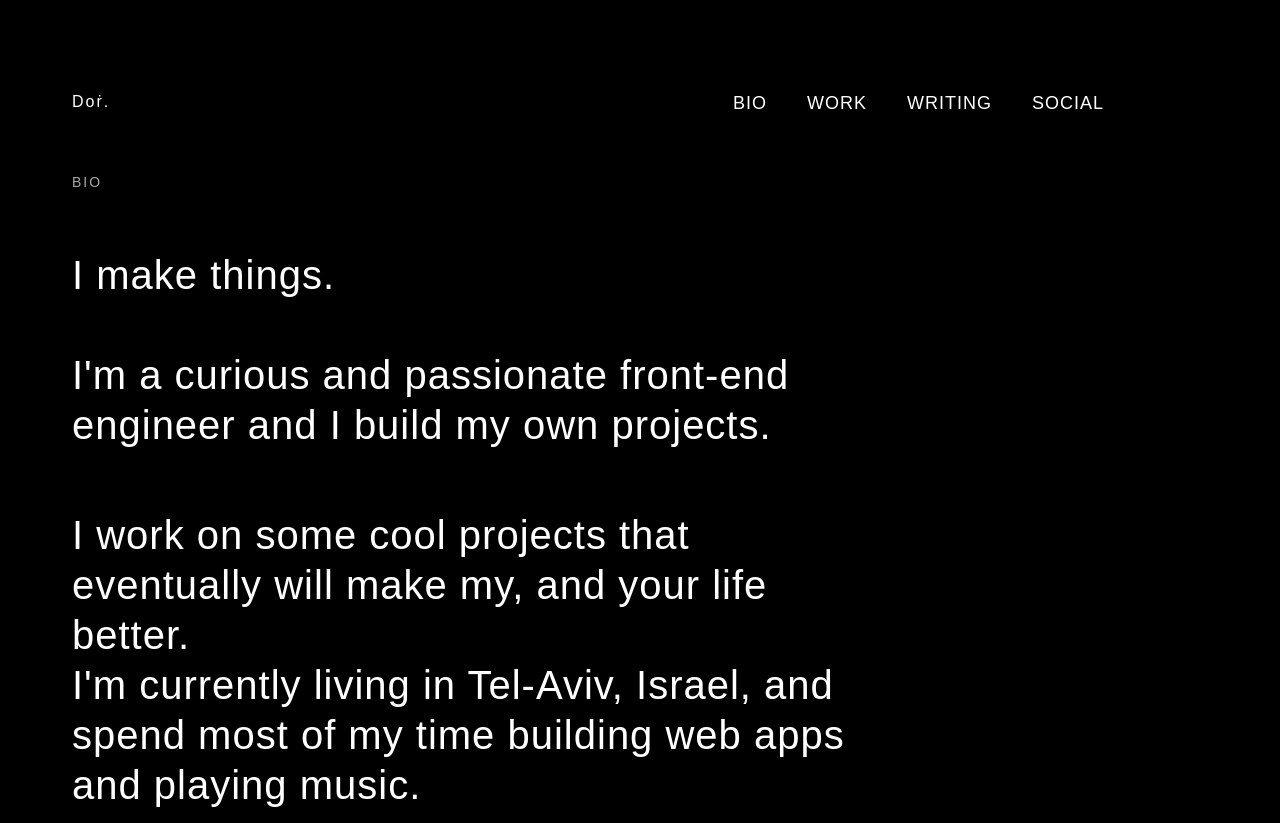
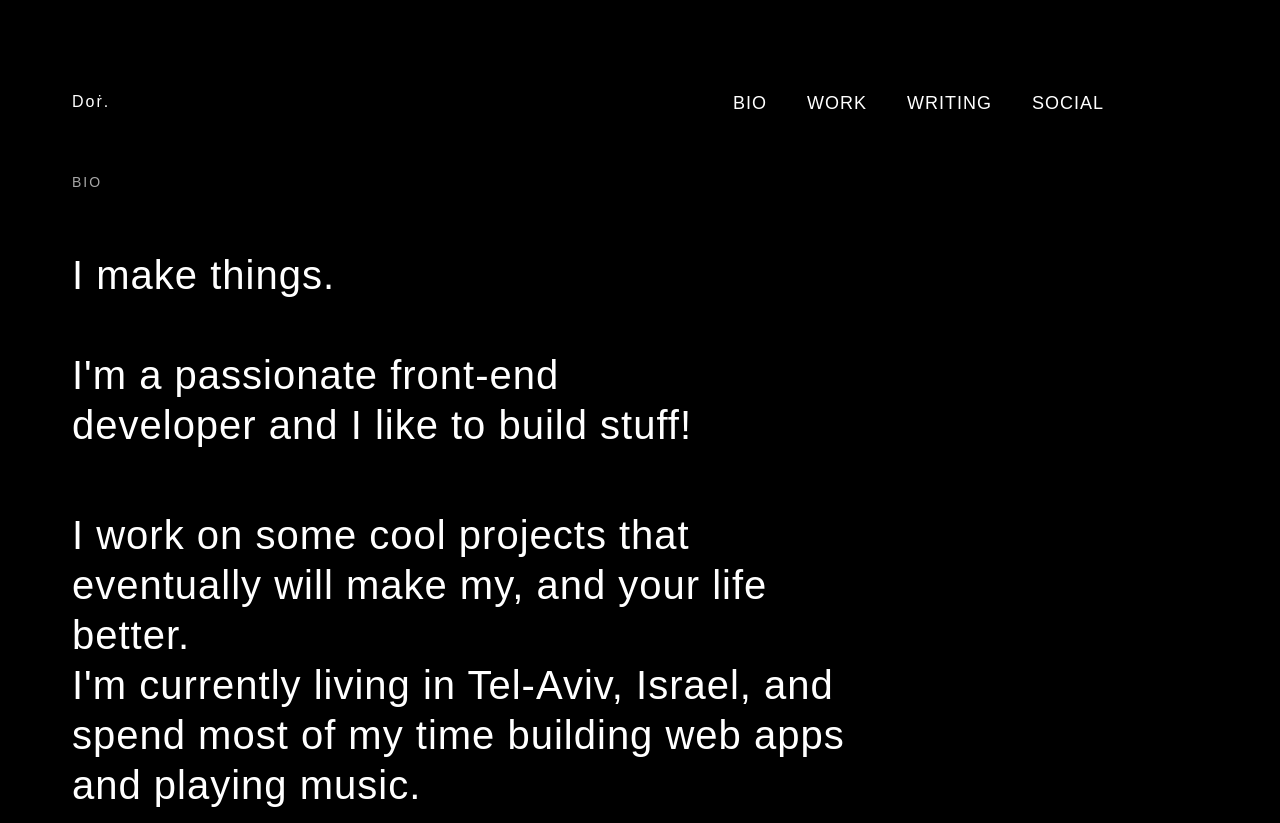
Before and after one commit to samod667/personal-portfolio, a website: page index.html in a window 1280 px wide. Shown: the top 823 px of the page. Drawn offline with nearby package versions, Linux system fonts and the light colour scheme; a web font is replaced by a local one.

Commit message:
fixed text

```diff
--- a/index.html
+++ b/index.html
@@ -38,8 +38,8 @@
       <div class="bio" id="bio">
         <h5 class="headline">BIO</h5>
         <p class="text">
-          I make things.<br /><br />I'm a curious and passionate front-end<br />
-          engineer and I build my own projects.
+          I make things.<br /><br />I'm a passionate front-end<br />
+          developer and I like to build stuff!
         </p>
         <p class="text">
           I work on some cool projects that eventually will make my, and your
```
Also changed, not shown: dist/index.html, 1 other file.
